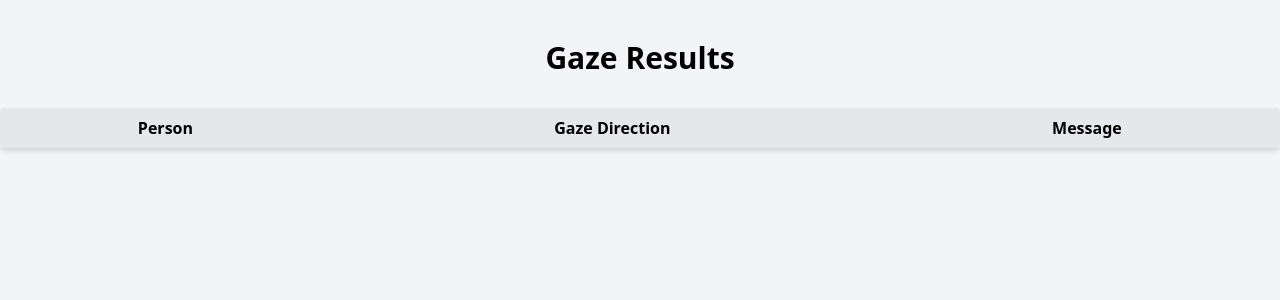
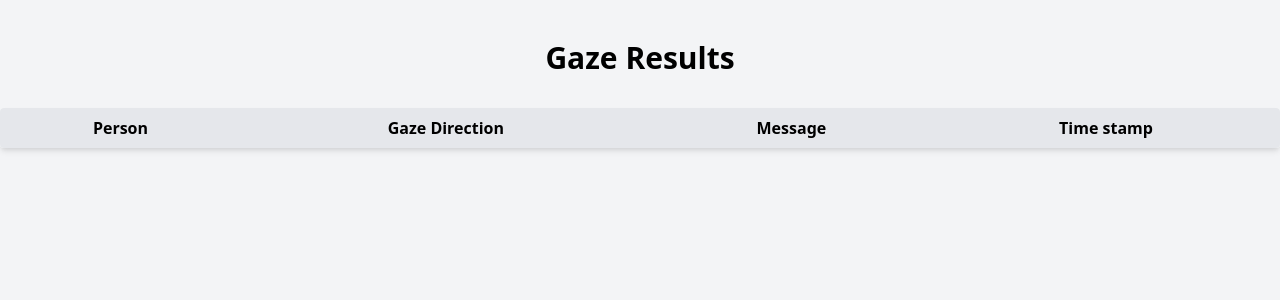
Before and after one commit to likhithkalluri/myprojects, a Django app: page /result_page/ in a window 1280 px wide. Shown: the top 300 px of the page. Run offline with Django 5.2, Linux system fonts and the light colour scheme; data that the repository does not hold is empty.

Commit message:
time stamp functionality added
time stamp functionality added

```diff
--- a/gaze_button/button/models.py
+++ b/gaze_button/button/models.py
@@ -1,9 +1,12 @@
 from django.db import models
+from django.utils import timezone
+
 
 class Gaze(models.Model):
     person = models.CharField(max_length=100)
     gaze_direction = models.CharField(max_length=100)
     message = models.CharField(max_length=255, null=True, blank=True)
+    timestamp = models.DateTimeField(default=timezone.now)
 
     def __str__(self):
-        return f"{self.person}: {self.gaze_direction} ({self.angle}°) at {self.timestamp}"
+        return f"{self.person} - {self.gaze_direction} - {self.timestamp}"
--- a/gaze_button/button/templates/button/result.html
+++ b/gaze_button/button/templates/button/result.html
@@ -16,6 +16,7 @@
                     <th class="px-4 py-2">Person</th>
                     <th class="px-4 py-2">Gaze Direction</th>
                     <th class="px-4 py-2">Message</th>
+                    <th class="px-4 py-2">Time stamp</th>
                 </tr>
             </thead>
             <tbody>
@@ -24,6 +25,7 @@
                     <td class="px-4 py-2 text-center">{{ gaze.person }}</td>
                     <td class="px-4 py-2 text-center">{{ gaze.gaze_direction }}</td>
                     <td class="px-4 py-2 text-center">{{ gaze.message }}</td>
+                    <td class="px-4 py-2 text-center">{{ gaze.timestamp }}</td>
                 </tr>
                 {% endfor %}
             </tbody>
--- a/gaze_button/button/views.py
+++ b/gaze_button/button/views.py
@@ -5,6 +5,7 @@ import numpy as np
 import dlib
 import math
 from .models import Gaze
+from django.utils import timezone
 
 detector = dlib.get_frontal_face_detector()
 predictor = dlib.shape_predictor("shape_predictor_68_face_landmarks.dat")
@@ -101,18 +102,22 @@ def detect_gaze(request):
 
             # Set message and save only if the angle is greater than 13
             message = None
+
             if angle > 13:
                 message = "Out of the screen"
+                timestamp=timezone.now()
                 # Store gaze in the database
                 gaze = Gaze.objects.create(
                     person=f"Person{person_counter}",
                     gaze_direction=f"{gaze_direction}",
-                    message=message
+                    message=message,
+                    timestamp=timestamp
                 )
                 gazes.append({
                     'person': f"Person{person_counter}",
                     'gaze_direction': f"{gaze_direction}",
                     'message': message,
+                    'timestamp': timestamp.strftime('%Y-%m-%d %H:%M:%S')
                 })
 
         person_counter += 1
--- a/gaze_button/gaze_button/settings.py
+++ b/gaze_button/gaze_button/settings.py
@@ -106,7 +106,7 @@ AUTH_PASSWORD_VALIDATORS = [
 
 LANGUAGE_CODE = 'en-us'
 
-TIME_ZONE = 'UTC'
+TIME_ZONE = 'Asia/Kolkata'
 
 USE_I18N = True
 
```
Also changed, not shown: gaze_button/button/migrations/0006_gaze_timestamp.py (added), gaze_button/db.sqlite3.
